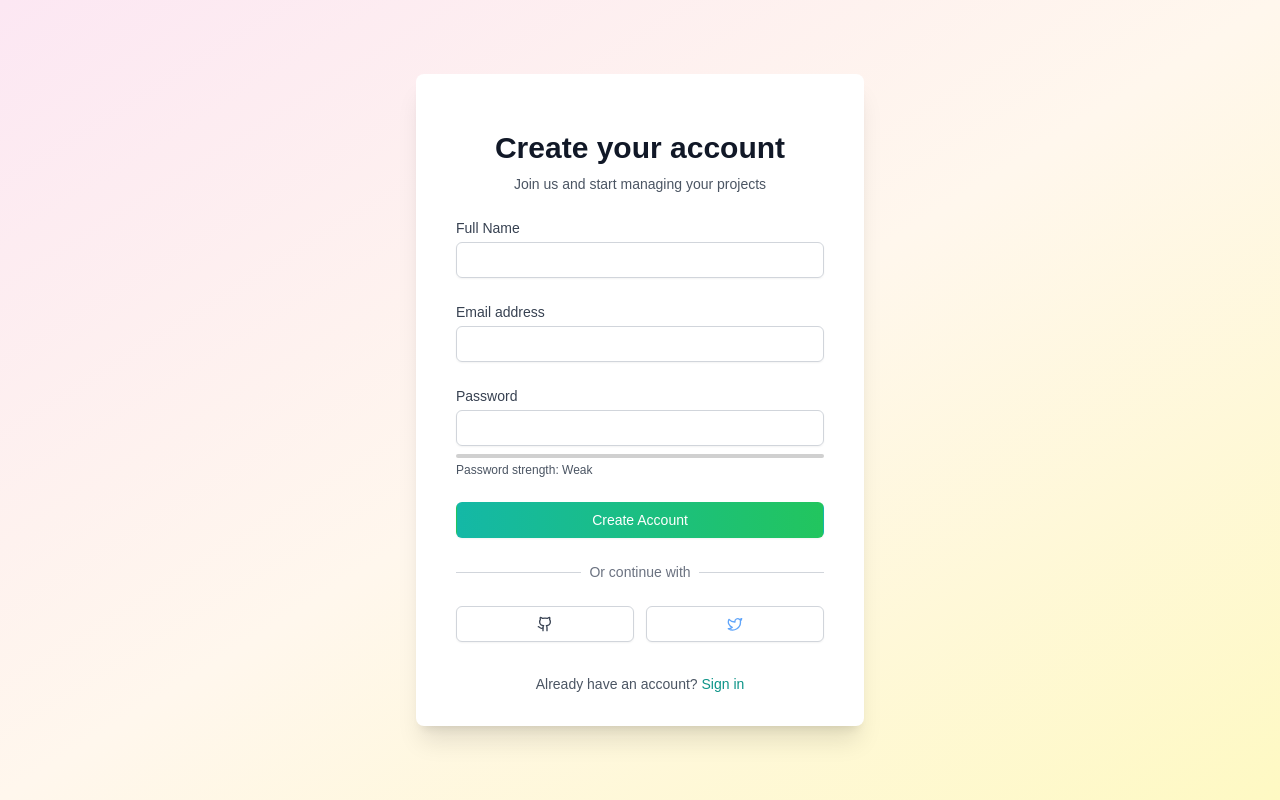
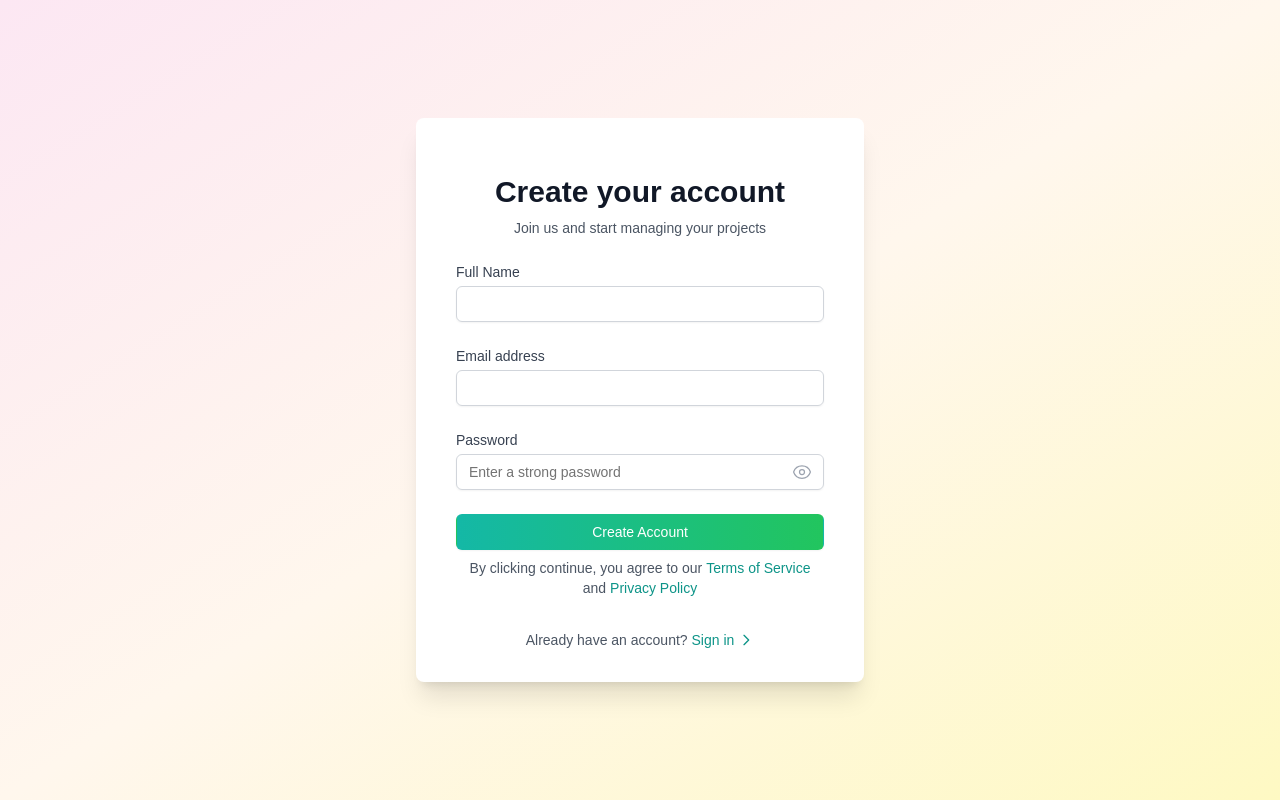
Before and after one commit to ReginaldBrixton/capstone-final-project, a Next.js app: page /register in a window 1280 px wide. Built offline with nearby package versions, Linux system fonts and the light colour scheme.

Commit message:
"Refactor RegisterPage and RegisterForm components, add password show/hide functionality, and remove users.json file"

```diff
--- /dev/null
+++ b/src/app/api/auth/register/route.js
@@ -0,0 +1,89 @@
+import { NextResponse } from 'next/server'
+import fs from 'fs/promises'
+import path from 'path'
+
+export async function POST(request) {
+  try {
+    const body = await request.json()
+    const { name, email, password } = body
+
+    // Basic validation
+    if (!name || !email || !password) {
+      return NextResponse.json(
+        { message: 'Name, email and password are required' },
+        { status: 400 }
+      )
+    }
+
+    // Email format validation
+    const emailRegex = /^[^\s@]+@[^\s@]+\.[^\s@]+$/
+    if (!emailRegex.test(email)) {
+      return NextResponse.json(
+        { message: 'Invalid email format' },
+        { status: 400 }
+      )
+    }
+
+    // Password strength validation
+    if (
+      password.length < 8 ||
+      !/[A-Z]/.test(password) ||
+      !/[a-z]/.test(password) ||
+      !/[0-9]/.test(password) ||
+      !/[^A-Za-z0-9]/.test(password)
+    ) {
+      return NextResponse.json(
+        { message: 'Password does not meet strength requirements' },
+        { status: 400 }
+      )
+    }
+
+    // Read existing users
+    const usersFilePath = path.join(process.cwd(), 'src/utils/users.json')
+    let usersData = { roles: [] }
+
+    try {
+      const fileContent = await fs.readFile(usersFilePath, 'utf8')
+      usersData = JSON.parse(fileContent)
+    } catch (error) {
+      // If file doesn't exist, we'll create it
+      console.log('Users file not found, will create new one')
+    }
+
+    // Check if email already exists
+    if (usersData.roles.some(user => user.email === email)) {
+      return NextResponse.json(
+        { message: 'Email already registered' },
+        { status: 409 }
+      )
+    }
+
+    // Add new user
+    const newUser = {
+      name,
+      email,
+      password, // In production, hash the password before storing
+      role: 'student',
+      permissions: ['view_projects', 'submit_work']
+    }
+
+    usersData.roles.push(newUser)
+
+    // Save updated users data
+    await fs.writeFile(usersFilePath, JSON.stringify(usersData, null, 2))
+
+    // Return success response (exclude password from response)
+    const { password: _, ...userWithoutPassword } = newUser
+    return NextResponse.json({
+      message: 'Registration successful',
+      user: userWithoutPassword
+    })
+
+  } catch (error) {
+    console.error('Registration error:', error)
+    return NextResponse.json(
+      { message: 'Internal server error' },
+      { status: 500 }
+    )
+  }
+}
--- a/src/components/form/RegisterForm.jsx
+++ b/src/components/form/RegisterForm.jsx
@@ -15,6 +15,7 @@ export default function RegisterForm({ onSubmit: onSubmitProp, className }) {
   const [error, setError] = useState(null)
   const [password, setPassword] = useState('')
   const [passwordStrength, setPasswordStrength] = useState(0)
+  const [showPassword, setShowPassword] = useState(false)
 
   useEffect(() => {
     // Simple password strength calculation
@@ -31,8 +32,16 @@ export default function RegisterForm({ onSubmit: onSubmitProp, className }) {
     setIsLoading(true)
     setError(null)
 
+    // Collect form data
+    const formData = new FormData(event.target)
+    const userData = {
+      name: formData.get('name'),
+      email: formData.get('email'),
+      password: formData.get('password')
+    }
+
     try {
-      await onSubmitProp(event)
+      await onSubmitProp(userData)
     } catch (err) {
       setError(err.message)
     } finally {
@@ -95,24 +104,80 @@ export default function RegisterForm({ onSubmit: onSubmitProp, className }) {
           <Label htmlFor="password" className="block text-sm font-medium text-gray-700">
             Password
           </Label>
-          <div className="mt-1">
+          <div className="mt-1 relative">
             <Input
               id="password"
               name="password"
-              type="password"
+              type={showPassword ? "text" : "password"}
               autoComplete="new-password"
               required
               value={password}
               onChange={(e) => setPassword(e.target.value)}
-              className="appearance-none block w-full px-3 py-2 border border-gray-300 rounded-md shadow-sm placeholder-gray-400 focus:outline-none focus:ring-teal-500 focus:border-teal-500 sm:text-sm"
+              placeholder="Enter a strong password"
+              className={`appearance-none block w-full px-3 py-2 border rounded-md shadow-sm placeholder-gray-400 focus:outline-none focus:ring-2 sm:text-sm pr-10
+                ${password.length > 0 ?
+                  passwordStrength === 100 ? 'border-green-500 focus:border-green-500 focus:ring-green-500' :
+                  passwordStrength >= 50 ? 'border-yellow-500 focus:border-yellow-500 focus:ring-yellow-500' :
+                  'border-red-500 focus:border-red-500 focus:ring-red-500'
+                : 'border-gray-300 focus:border-teal-500 focus:ring-teal-500'}`}
             />
+            <button
+              type="button"
+              className="absolute inset-y-0 right-0 pr-3 flex items-center text-gray-400 hover:text-gray-500"
+              onClick={() => setShowPassword(!showPassword)}
+              aria-label={showPassword ? "Hide password" : "Show password"}
+            >
+              {showPassword ? (
+                <svg xmlns="http://www.w3.org/2000/svg" fill="none" viewBox="0 0 24 24" strokeWidth={1.5} stroke="currentColor" className="w-5 h-5">
+                  <path strokeLinecap="round" strokeLinejoin="round" d="M3.98 8.223A10.477 10.477 0 001.934 12C3.226 16.338 7.244 19.5 12 19.5c.993 0 1.953-.138 2.863-.395M6.228 6.228A10.45 10.45 0 0112 4.5c4.756 0 8.773 3.162 10.065 7.498a10.523 10.523 0 01-4.293 5.774M6.228 6.228L3 3m3.228 3.228l3.65 3.65m7.894 7.894L21 21m-3.228-3.228l-3.65-3.65m0 0a3 3 0 10-4.243-4.243m4.242 4.242L9.88 9.88" />
+                </svg>
+              ) : (
+                <svg xmlns="http://www.w3.org/2000/svg" fill="none" viewBox="0 0 24 24" strokeWidth={1.5} stroke="currentColor" className="w-5 h-5">
+                  <path strokeLinecap="round" strokeLinejoin="round" d="M2.036 12.322a1.012 1.012 0 010-.639C3.423 7.51 7.36 4.5 12 4.5c4.638 0 8.573 3.007 9.963 7.178.07.207.07.431 0 .639C20.577 16.49 16.64 19.5 12 19.5c-4.638 0-8.573-3.007-9.963-7.178z" />
+                  <path strokeLinecap="round" strokeLinejoin="round" d="M15 12a3 3 0 11-6 0 3 3 0 016 0z" />
+                </svg>
+              )}
+            </button>
           </div>
+          {password.length > 0 && (
             <div className="mt-2">
-            <Progress value={passwordStrength} className="h-1" />
-            <p className="text-xs text-gray-600 mt-1">
-              Password strength: {passwordStrength === 100 ? 'Strong' : passwordStrength >= 50 ? 'Medium' : 'Weak'}
+              <Progress
+                value={passwordStrength}
+                className={`h-1 transition-colors duration-300
+                  ${passwordStrength === 100 ? 'bg-green-500' :
+                    passwordStrength >= 50 ? 'bg-yellow-500' :
+                    'bg-red-500'}`}
+              />
+              <div className="flex justify-between items-center mt-2">
+                <p className={`text-xs font-medium transition-colors duration-300
+                  ${passwordStrength === 100 ? 'text-green-600' :
+                    passwordStrength >= 50 ? 'text-yellow-600' :
+                    'text-red-600'}`}>
+                  {passwordStrength === 100 ? 'Strong password' :
+                   passwordStrength >= 50 ? 'Moderate password' :
+                   'Weak password'}
                 </p>
+                <div className="flex gap-2">
+                  <div className="flex items-center gap-1">
+                    <span className={`w-2 h-2 rounded-full transition-colors duration-300 ${password.length > 8 ? 'bg-green-500' : 'bg-gray-300'}`}/>
+                    <span className="text-xs text-gray-500">8+ chars</span>
                   </div>
+                  <div className="flex items-center gap-1">
+                    <span className={`w-2 h-2 rounded-full transition-colors duration-300 ${password.match(/[A-Z]/) ? 'bg-green-500' : 'bg-gray-300'}`}/>
+                    <span className="text-xs text-gray-500">Uppercase</span>
+                  </div>
+                  <div className="flex items-center gap-1">
+                    <span className={`w-2 h-2 rounded-full transition-colors duration-300 ${password.match(/[0-9]/) ? 'bg-green-500' : 'bg-gray-300'}`}/>
+                    <span className="text-xs text-gray-500">Number</span>
+                  </div>
+                  <div className="flex items-center gap-1">
+                    <span className={`w-2 h-2 rounded-full transition-colors duration-300 ${password.match(/[^A-Za-z0-9]/) ? 'bg-green-500' : 'bg-gray-300'}`}/>
+                    <span className="text-xs text-gray-500">Symbol</span>
+                  </div>
+                </div>
+              </div>
+            </div>
+          )}
         </div>
 
         <div>
@@ -133,44 +198,48 @@ export default function RegisterForm({ onSubmit: onSubmitProp, className }) {
         </div>
       </form>
 
-      <div className="mt-6">
+      <div className="mt-2">
         <div className="relative">
           <div className="absolute inset-0 flex items-center">
             <div className="w-full border-t border-gray-300"></div>
           </div>
           <div className="relative flex justify-center text-sm">
-            <span className="px-2 bg-white text-gray-500">Or continue with</span>
-          </div>
-        </div>
-
-        <div className="mt-6 grid grid-cols-2 gap-3">
-          <div>
-            <Button
-              variant="outline"
-              className="w-full inline-flex justify-center py-2 px-4 border border-gray-300 rounded-md shadow-sm bg-white text-sm font-medium text-gray-500 hover:bg-gray-50"
+            <span className="px-2 bg-white text-gray-500">
+              <p className="text-center text-sm text-gray-600">
+                By clicking continue, you agree to our{" "}
+                <Link
+                  href="/terms"
+                  className="font-medium text-teal-600 hover:text-teal-500 transition-colors duration-200"
                 >
-              <Github className="h-5 w-5 text-gray-700" />
-              <span className="sr-only">Sign up with GitHub</span>
-            </Button>
-          </div>
-          <div>
-            <Button
-              variant="outline"
-              className="w-full inline-flex justify-center py-2 px-4 border border-gray-300 rounded-md shadow-sm bg-white text-sm font-medium text-gray-500 hover:bg-gray-50"
+                  Terms of Service
+                </Link>{" "}
+                and{" "}
+                <Link
+                  href="/privacy"
+                  className="font-medium text-teal-600 hover:text-teal-500 transition-colors duration-200"
                 >
-              <Twitter className="h-5 w-5 text-blue-400" />
-              <span className="sr-only">Sign up with Twitter</span>
-            </Button>
+                  Privacy Policy
+                </Link>
+              </p>
+            </span>
           </div>
         </div>
       </div>
 
-      <p className="mt-8 text-center text-sm text-gray-600">
+      <div className="mt-8 text-center">
+        <p className="text-sm text-gray-600">
           Already have an account?{' '}
-        <Link href="/login" className="font-medium text-teal-600 hover:text-teal-500">
+          <Link
+            href="/login"
+            className="font-medium text-teal-600 hover:text-teal-500 inline-flex items-center transition-all duration-200 hover:translate-x-1"
+          >
             Sign in
+            <svg className="w-4 h-4 ml-1" viewBox="0 0 24 24" fill="none" xmlns="http://www.w3.org/2000/svg">
+              <path d="M9 5L16 12L9 19" stroke="currentColor" strokeWidth="2" strokeLinecap="round" strokeLinejoin="round"/>
+            </svg>
           </Link>
         </p>
+      </div>
     </motion.div>
   )
 }
--- /dev/null
+++ b/src/utils/users.json
@@ -0,0 +1,3 @@
+{
+  "roles": []
+}
```
Also changed, not shown: src/app/(auth)/register/page.jsx (+39 -9 lines), src/app/api/auth/login/route.js (added). Lines whose indentation alone changed are shown as unchanged.
